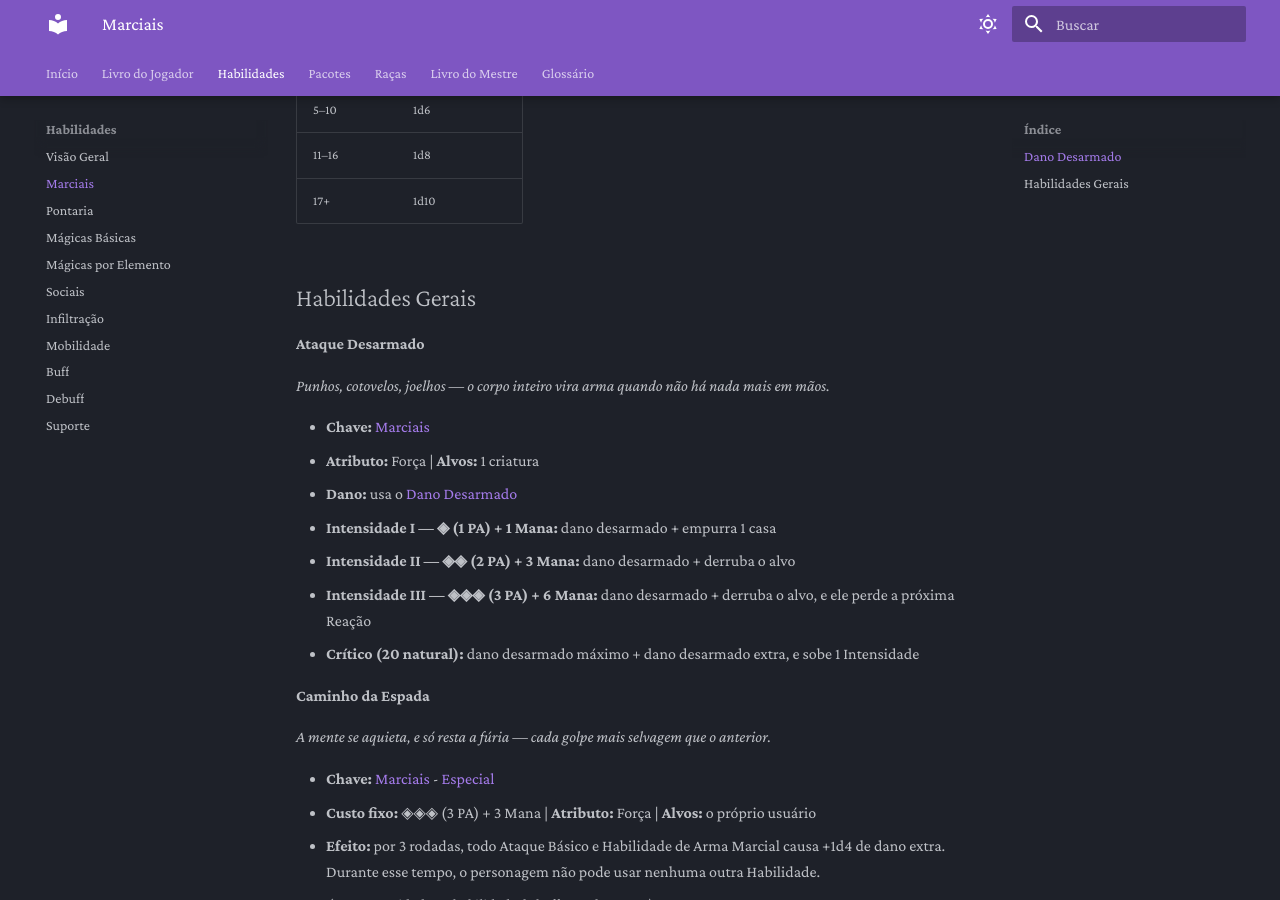
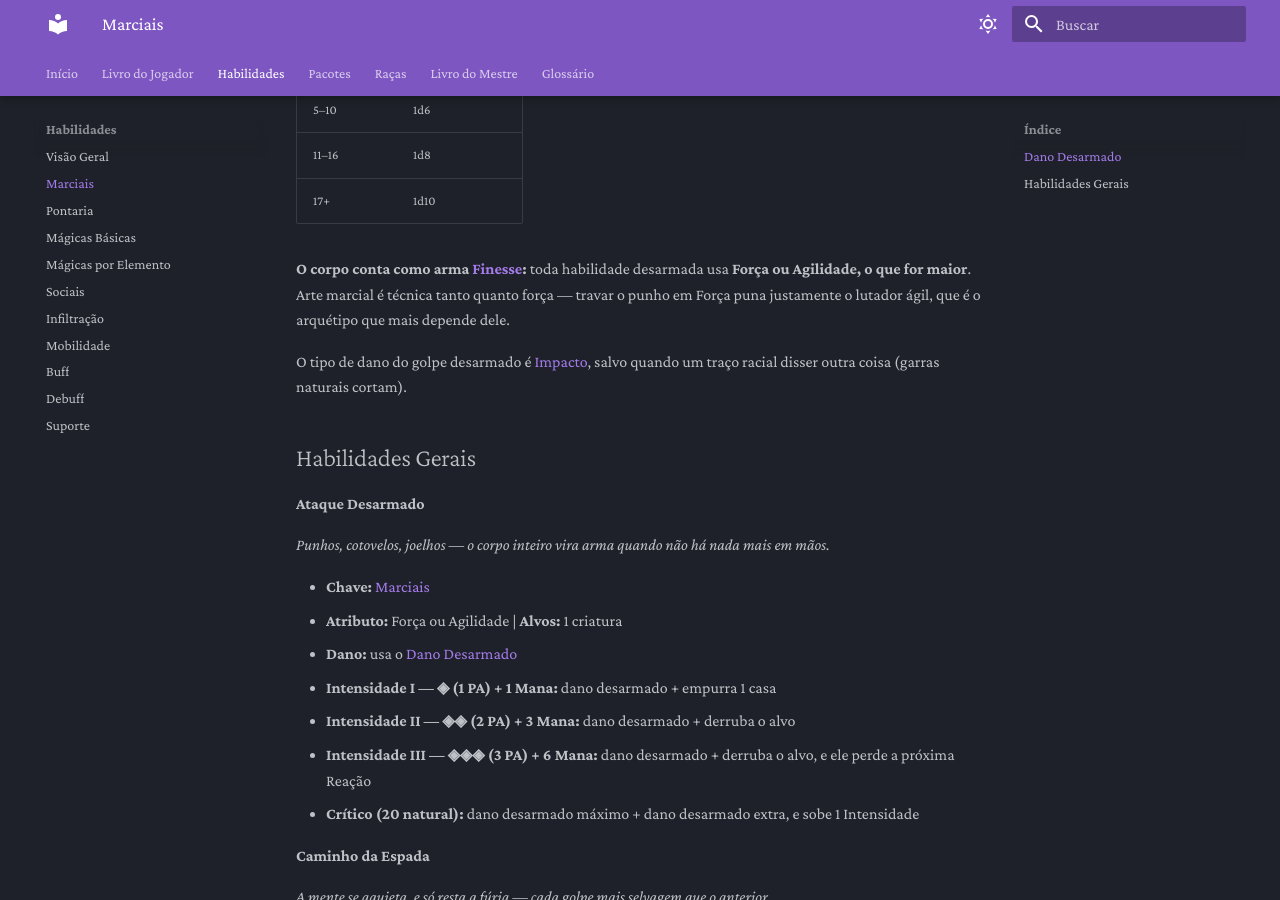
Before and after one commit to Felipe1072-git/prisma-rpg, an MkDocs documentation site: the page built from docs/habilidades/marciais.md, in a window 1280 px wide and 900 px high, scrolled down 457 px. Built offline with MkDocs 1.6.1 and Material for MkDocs 9.7.7, drawn with Linux system fonts in a browser that asks for light colours; some of the changed text lies outside the part shown.

Commit message:
feat: desarmado conta como Finesse (For\u00e7a ou Agilidade)
Fecha a pendencia que estava adiada desde 2026-07-18: as habilidades gerais do
Jin e da Asin estavam todas travadas em Forca, o que punia justamente o
arquetipo agil que elas representam.

Lendo as 16 habilidades desarmadas, a intuicao do usuario se confirmou -- as
descricoes falam de "socos rapidos", "chutes giratorios", "veloz como vento
cortante", "rapidos demais pra acompanhar", "um borrao entre ilusoes". Sao
tecnica e velocidade, nao forca bruta.

Resolvido com uma regra unica em vez de 16 julgamentos: o corpo conta como arma
Finesse, entao toda habilidade desarmada usa Forca ou Agilidade, o que for maior.
Entra na secao de Dano Desarmado e vale automaticamente pras 16 atuais e pras
futuras. As 16 fichas foram atualizadas.

Aproveitando, o Dano Desarmado passou a declarar seu tipo de dano (Impacto), e os
tracos raciais de ataque natural declaram o proprio: Mordida Feroz do Lobo e
Mordida de Tubarao causam Perfurante (presas rasgam, dentes serrilhados
dilaceram), enquanto a Garra Esmagadora do Caranguejo fica Impacto -- o nome ja
dizia. Isso importa porque tipo de dano agora tem consequencia: um lutador de
mordida perfurante sofre contra a Resistencia do Esqueleto.

A condicao que o usuario havia posto pra mexer nisso ("depois de terminar o
backfill dos personagens restantes") foi satisfeita no commit 0ce841d.

Co-Authored-By: Claude Opus 5 <noreply@anthropic.com>

```diff
--- a/docs/habilidades/marciais.md
+++ b/docs/habilidades/marciais.md
@@ -15,6 +15,10 @@ Golpes desarmados (socos, chutes) não usam o dado de nenhuma arma — escalam s
 | 11–16 | 1d8 |
 | 17+ | 1d10 |
 
+**O corpo conta como arma [Finesse](../jogador/arsenal.md#finesse):** toda habilidade desarmada usa **Força ou Agilidade, o que for maior**. Arte marcial é técnica tanto quanto força — travar o punho em Força puna justamente o lutador ágil, que é o arquétipo que mais depende dele.
+
+O tipo de dano do golpe desarmado é [Impacto](../glossario.md#impacto), salvo quando um traço racial disser outra coisa (garras naturais cortam).
+
 ## Habilidades Gerais
 
 **Ataque Desarmado**
@@ -22,7 +26,7 @@ Golpes desarmados (socos, chutes) não usam o dado de nenhuma arma — escalam s
 *Punhos, cotovelos, joelhos — o corpo inteiro vira arma quando não há nada mais em mãos.*
 
 - **Chave:** [Marciais](../glossario.md#marciais)
-- **Atributo:** Força | **Alvos:** 1 criatura
+- **Atributo:** Força ou Agilidade | **Alvos:** 1 criatura
 - **Dano:** usa o [Dano Desarmado](#dano-desarmado)
 - **Intensidade I — ◈ (1 PA) + 1 Mana:** dano desarmado + empurra 1 casa
 - **Intensidade II — ◈◈ (2 PA) + 3 Mana:** dano desarmado + derruba o alvo
@@ -67,7 +71,7 @@ Golpes desarmados (socos, chutes) não usam o dado de nenhuma arma — escalam s
 *Uma rajada de socos rápidos, o corpo avançando junto com os golpes.*
 
 - **Chave:** [Marciais](../glossario.md#marciais)
-- **Atributo:** Força | **Alvos:** 1 criatura
+- **Atributo:** Força ou Agilidade | **Alvos:** 1 criatura
 - **Dano:** usa o [Dano Desarmado](#dano-desarmado)
 - **Intensidade I — ◈ (1 PA) + 1 Mana:** dano desarmado + empurra 1 casa, e o usuário se desloca até 2 casas em direção ao alvo
 - **Intensidade II — ◈◈ (2 PA) + 3 Mana:** dano desarmado + derruba o alvo
@@ -79,7 +83,7 @@ Golpes desarmados (socos, chutes) não usam o dado de nenhuma arma — escalam s
 *Três chutes no ar seguidos por um golpe final certeiro.*
 
 - **Chave:** [Marciais](../glossario.md#marciais)
-- **Atributo:** Força | **Alvos:** 1 criatura
+- **Atributo:** Força ou Agilidade | **Alvos:** 1 criatura
 - **Dano:** usa o [Dano Desarmado](#dano-desarmado)
 - **Intensidade I — ◈ (1 PA) + 1 Mana:** dano desarmado + empurra 1 casa
 - **Intensidade II — ◈◈ (2 PA) + 3 Mana:** dano desarmado + derruba o alvo
@@ -91,7 +95,7 @@ Golpes desarmados (socos, chutes) não usam o dado de nenhuma arma — escalam s
 *Uma investida agitada que termina com um tropeço brutal, derrubando o alvo de cara no chão.*
 
 - **Chave:** [Marciais](../glossario.md#marciais)
-- **Atributo:** Força | **Alcance do avanço:** até o valor de Movimento, em casas | **Alvos:** 1 criatura
+- **Atributo:** Força ou Agilidade | **Alcance do avanço:** até o valor de Movimento, em casas | **Alvos:** 1 criatura
 - **Dano:** usa o [Dano Desarmado](#dano-desarmado)
 - **Intensidade I — ◈ (1 PA) + 1 Mana:** dano desarmado + derruba o alvo, e o usuário se desloca até o alvo
 - **Intensidade II — ◈◈ (2 PA) + 3 Mana:** dano desarmado + derruba o alvo + alvo perde a próxima Reação
@@ -103,7 +107,7 @@ Golpes desarmados (socos, chutes) não usam o dado de nenhuma arma — escalam s
 *Uma sequência de chutes giratórios que varre tudo ao redor, terminando com um chute descendente.*
 
 - **Chave:** [Marciais](../glossario.md#marciais) - [Especial](../glossario.md#especial)
-- **Atributo:** Força | **Alvos:** todas as criaturas em 2 casas de raio ao redor do usuário
+- **Atributo:** Força ou Agilidade | **Alvos:** todas as criaturas em 2 casas de raio ao redor do usuário
 - **Dano:** usa o [Dano Desarmado](#dano-desarmado)
 - **Intensidade I — ◈ (1 PA) + 1 Mana:** dano desarmado em cada alvo + empurra 1 casa cada alvo
 - **Intensidade II — ◈◈ (2 PA) + 3 Mana:** dano desarmado + derruba cada alvo
@@ -115,7 +119,7 @@ Golpes desarmados (socos, chutes) não usam o dado de nenhuma arma — escalam s
 *Um golpe no chão seguido de um uppercut que ergue o alvo pelos ares.*
 
 - **Chave:** [Marciais](../glossario.md#marciais)
-- **Atributo:** Força | **Alvos:** 1 criatura
+- **Atributo:** Força ou Agilidade | **Alvos:** 1 criatura
 - **Dano:** usa o [Dano Desarmado](#dano-desarmado)
 - **Intensidade I — ◈ (1 PA) + 1 Mana:** dano desarmado + empurra 1 casa
 - **Intensidade II — ◈◈ (2 PA) + 3 Mana:** dano desarmado + derruba o alvo
@@ -127,7 +131,7 @@ Golpes desarmados (socos, chutes) não usam o dado de nenhuma arma — escalam s
 *Uma rajada de socos poderosos, terminando numa explosão que arrasta tudo ao redor.*
 
 - **Chave:** [Marciais](../glossario.md#marciais)
-- **Atributo:** Força | **Alvos:** todas as criaturas em 2 casas de raio ao redor do usuário
+- **Atributo:** Força ou Agilidade | **Alvos:** todas as criaturas em 2 casas de raio ao redor do usuário
 - **Dano:** usa o [Dano Desarmado](#dano-desarmado)
 - **Intensidade I — ◈ (1 PA) + 1 Mana:** dano desarmado em cada alvo + empurra 1 casa cada alvo
 - **Intensidade II — ◈◈ (2 PA) + 3 Mana:** dano desarmado + derruba cada alvo
@@ -139,7 +143,7 @@ Golpes desarmados (socos, chutes) não usam o dado de nenhuma arma — escalam s
 *Uma investida com soco e explosão, terminando com um golpe surpresa pelas costas.*
 
 - **Chave:** [Marciais](../glossario.md#marciais)
-- **Atributo:** Força | **Alcance do avanço:** até o valor de Movimento, em casas | **Alvos:** 2 criaturas diferentes
+- **Atributo:** Força ou Agilidade | **Alcance do avanço:** até o valor de Movimento, em casas | **Alvos:** 2 criaturas diferentes
 - **Dano:** usa o [Dano Desarmado](#dano-desarmado)
 - **Intensidade I — ◈ (1 PA) + 1 Mana:** dano desarmado em cada alvo + empurra 1 casa cada alvo, e o usuário se desloca até o primeiro alvo
 - **Intensidade II — ◈◈ (2 PA) + 3 Mana:** dano desarmado + derruba cada alvo
@@ -151,7 +155,7 @@ Golpes desarmados (socos, chutes) não usam o dado de nenhuma arma — escalam s
 *Um movimento contínuo, veloz como vento cortante, golpeando tudo em seu caminho.*
 
 - **Chave:** [Marciais](../glossario.md#marciais) - [Especial](../glossario.md#especial)
-- **Atributo:** Força | **Alvos:** até 4 criaturas à escolha, ao alcance do Movimento
+- **Atributo:** Força ou Agilidade | **Alvos:** até 4 criaturas à escolha, ao alcance do Movimento
 - **Dano:** usa o [Dano Desarmado](#dano-desarmado)
 - **Efeito adicional:** se esta habilidade derrubar pelo menos 1 alvo, o usuário recupera 3 Mana
 - **Intensidade I — ◈ (1 PA) + 1 Mana:** dano desarmado em cada alvo + empurra 1 casa cada alvo
@@ -354,7 +358,7 @@ Golpes desarmados (socos, chutes) não usam o dado de nenhuma arma — escalam s
 *Um mergulho aéreo termina num chute certeiro, seguido por um giro que acerta de surpresa.*
 
 - **Chave:** [Marciais](../glossario.md#marciais)
-- **Atributo:** Força | **Alvos:** 1 criatura
+- **Atributo:** Força ou Agilidade | **Alvos:** 1 criatura
 - **Dano:** usa o [Dano Desarmado](#dano-desarmado)
 - **Intensidade I — ◈ (1 PA) + 2 Mana:** dano desarmado + empurra 1 casa
 - **Intensidade II — ◈◈ (2 PA) + 5 Mana:** dano desarmado + derruba o alvo
@@ -366,7 +370,7 @@ Golpes desarmados (socos, chutes) não usam o dado de nenhuma arma — escalam s
 *Uma sequência furiosa de chutes giratórios termina com um salto que arremessa o atacante pra trás do alvo.*
 
 - **Chave:** [Marciais](../glossario.md#marciais)
-- **Atributo:** Força | **Alvos:** 1 criatura
+- **Atributo:** Força ou Agilidade | **Alvos:** 1 criatura
 - **Dano:** usa o [Dano Desarmado](#dano-desarmado), rolado 2 vezes
 - **Intensidade I — ◈ (1 PA) + 1 Mana:** 2x dano desarmado + empurra 2 casas
 - **Intensidade II — ◈◈ (2 PA) + 3 Mana:** 2x dano desarmado + derruba o alvo
@@ -378,7 +382,7 @@ Golpes desarmados (socos, chutes) não usam o dado de nenhuma arma — escalam s
 *O lutador se torna um borrão entre ilusões de bambu, atingindo tudo que estiver por perto antes de finalizar com um chute descendente.*
 
 - **Chave:** [Marciais](../glossario.md#marciais) - [Especial](../glossario.md#especial)
-- **Atributo:** Força | **Alvos:** 2 casas de raio ao redor do usuário
+- **Atributo:** Força ou Agilidade | **Alvos:** 2 casas de raio ao redor do usuário
 - **Dano:** usa o [Dano Desarmado](#dano-desarmado)
 - **Intensidade I — ◈ (1 PA) + 1 Mana:** dano desarmado em cada alvo + empurra 1 casa cada alvo
 - **Intensidade II — ◈◈ (2 PA) + 3 Mana:** dano desarmado + derruba cada alvo
@@ -390,7 +394,7 @@ Golpes desarmados (socos, chutes) não usam o dado de nenhuma arma — escalam s
 *Uma rajada de golpes de palma, rápidos demais pra acompanhar, termina com um chute lateral.*
 
 - **Chave:** [Marciais](../glossario.md#marciais)
-- **Atributo:** Força | **Alvos:** 1 criatura
+- **Atributo:** Força ou Agilidade | **Alvos:** 1 criatura
 - **Dano:** usa o [Dano Desarmado](#dano-desarmado)
 - **Intensidade I — ◈ (1 PA) + 1 Mana:** dano desarmado + derruba o alvo
 - **Intensidade II — ◈◈ (2 PA) + 3 Mana:** dano desarmado + alvo perde a próxima Reação + derruba o alvo
@@ -402,7 +406,7 @@ Golpes desarmados (socos, chutes) não usam o dado de nenhuma arma — escalam s
 *Um golpe arremessa o inimigo longe — mas o lutador já teleportou acima dele, esmagando o chão com um impacto que atinge até quem estiver no ar.*
 
 - **Chave:** [Marciais](../glossario.md#marciais) - [Especial](../glossario.md#especial)
-- **Atributo:** Força | **Alcance:** até o valor de Movimento, em casas | **Alvos:** 1 criatura
+- **Atributo:** Força ou Agilidade | **Alcance:** até o valor de Movimento, em casas | **Alvos:** 1 criatura
 - **Dano:** usa o [Dano Desarmado](#dano-desarmado)
 - **Intensidade I — ◈ (1 PA) + 1 Mana:** dano desarmado + empurra 2 casas, e o usuário se desloca até o alvo
 - **Intensidade II — ◈◈ (2 PA) + 3 Mana:** dano desarmado + derruba o alvo
@@ -414,7 +418,7 @@ Golpes desarmados (socos, chutes) não usam o dado de nenhuma arma — escalam s
 *O corpo se move como um dragão em fúria, teleportando pra trás do inimigo antes que ele perceba.*
 
 - **Chave:** [Marciais](../glossario.md#marciais)
-- **Atributo:** Força | **Alcance:** 8 casas | **Alvos:** 1 criatura
+- **Atributo:** Força ou Agilidade | **Alcance:** 8 casas | **Alvos:** 1 criatura
 - **Dano:** usa o [Dano Desarmado](#dano-desarmado)
 - **Intensidade I — ◈ (1 PA) + 1 Mana:** dano desarmado + alvo fica [Marcado](../glossario.md#marcado), e o usuário se desloca pra trás do alvo
 - **Intensidade II — ◈◈ (2 PA) + 3 Mana:** dano desarmado + Marcado + empurra 1 casa
@@ -426,7 +430,7 @@ Golpes desarmados (socos, chutes) não usam o dado de nenhuma arma — escalam s
 *Depois de um golpe certeiro, o corpo assume a postura do tigre branco — pronta pra atacar de novo, mais forte.*
 
 - **Chave:** [Marciais](../glossario.md#marciais)
-- **Atributo:** Força | **Alvos:** 1 criatura
+- **Atributo:** Força ou Agilidade | **Alvos:** 1 criatura
 - **Dano:** usa o [Dano Desarmado](#dano-desarmado)
 - **Intensidade I — ◈ (1 PA) + 1 Mana:** dano desarmado + usuário ganha Escudo de 1d4 pontos
 - **Intensidade II — ◈◈ (2 PA) + 3 Mana:** dano desarmado + derruba o alvo + usuário ganha Escudo de 1d4 pontos
```
Also changed, not shown: docs/racas/index.md (+2 -2 lines).
